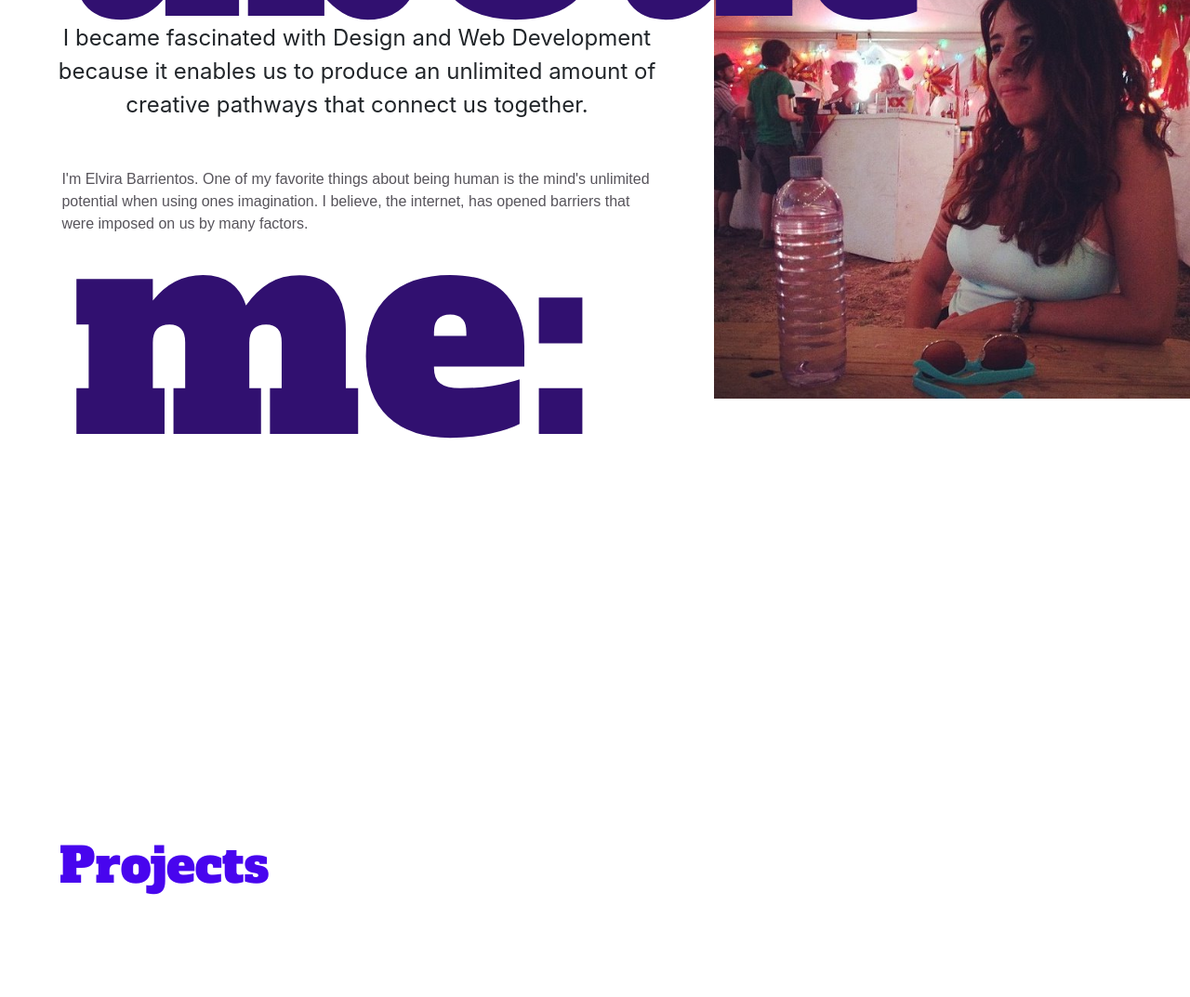
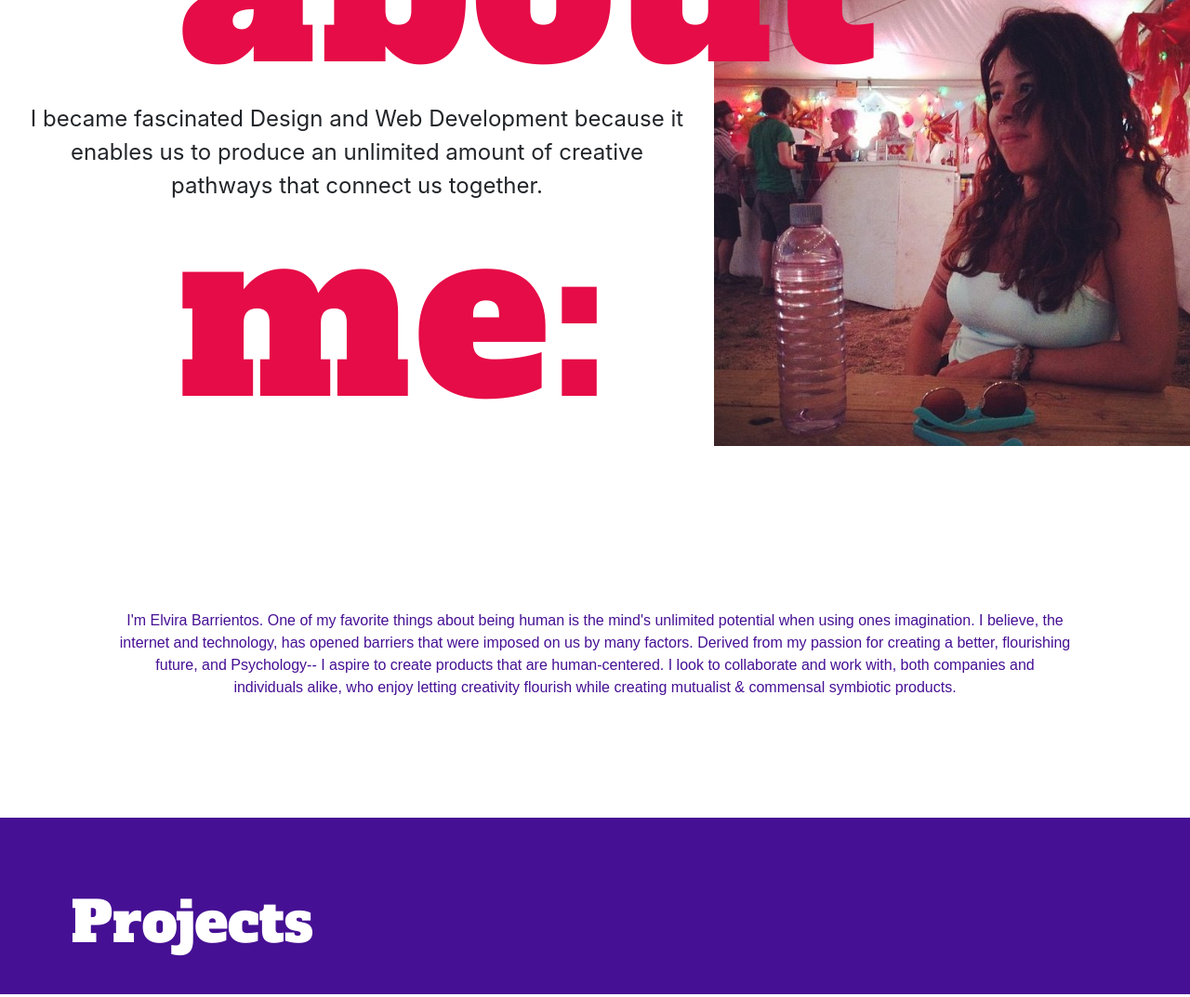
Before and after one commit to barrientoselvira/moonbeam.tech, a plain HTML site: page index.html in a window 1280 px wide. Shown: the part 1180-2253 px from the top of the page at 93% size. Drawn offline with nearby package versions, Linux system fonts and the light colour scheme.

Commit message:
updated look

```diff
--- a/assets/css/moon-redesign.css
+++ b/assets/css/moon-redesign.css
@@ -26,6 +26,8 @@ a:active {
 
 .navbar-brand {
     color: #370DF4;
+    font-family: 'Alfa Slab One', cursive;
+
 }
 
 .navbar {
@@ -52,11 +54,13 @@ a:active {
 
 #title {
     left: 30%;
-    color: #2C0756;
+    color: #EA154E;
     text-align: center;
     font-size: 90px;
     margin-top: 50%;
     position: relative;
+    font-family: 'Alfa Slab One', cursive;
+
 }
 
 #lead-in {
@@ -73,13 +77,17 @@ a:active {
 /* About Section */
 
  #about-title{
-     color: #311070;
+     color: #E60C47;
+     /* color: #311070; */
+     letter-spacing: 5px;
      /* color: white; */
-     font-size: 300px;
+     font-size: 240px;
      font-family: 'Alfa Slab One', cursive;
-     padding: 5%;
-     margin: 1%;
+     padding: 10%;
+     margin: 5%;
  }
+
+
 
 .abouttitle-liveshere {
     background-color: #461094;
@@ -88,6 +96,7 @@ a:active {
 }
 
 #about-me {
+    margin-top: 5%;
     font-size: 24px;
     width: 100%;
     text-align: center;
@@ -118,6 +127,14 @@ a:active {
     float: right;
 }
 
+#whoiam {
+    padding: 10%;
+    font-size: 16px;
+    font-family: 'Maven Pro', sans-serif;
+    color: #461094;
+    text-align: center;
+}
+
 
 
 
@@ -140,15 +157,21 @@ a:active {
 
 .projects-container{
     /* background-color: #F7F5F9; */
+    margin-top: -30%;
 
 }
 
 #projects-title {
+    padding: 6%;
     font-family: 'Alfa Slab One', cursive;
-    font-size: 52px;
-    color: #4805EE;
-    padding: 5%;
+    font-size: 60px;
+    color: white;
+    /* background-color: #461094; */
+}
 
+.projects-title-container {
+    background-color: #461094;
+    height: 190px;
 }
 
 
@@ -164,7 +187,7 @@ a:active {
 
   .container-social {
     height: 200px;
-    background-color: #F81919;
+    background-color: #EA154E;
   }
 
   /* Contact */
--- a/index.html
+++ b/index.html
@@ -74,7 +74,7 @@
               <div class="container-about">
                 <div class="abouttitle-liveshere">
                 <div id="about-title">
-                  <p> about me:</p>
+                  <p>about me:</p>
                 </div>
               </div>
               <div class="picture-container">
@@ -82,13 +82,17 @@
 
               </div>
               <div class="abouttalk-container">
-              <p id="about-me"> I became fascinated with Design and Web Development because it enables us to produce an unlimited amount of creative pathways that connect us together.
+              <p id="about-me"> I became fascinated Design and Web Development because it enables us to produce an unlimited amount of creative pathways that connect us together.
                   <p id="about-talk">
-                  <br> I'm Elvira Barrientos. One of my favorite things about being human is the mind's unlimited potential when using ones imagination. I believe, the internet, has opened barriers that were imposed
-                  on us by many factors.
+                  <!-- <br> I'm Elvira Barrientos. One of my favorite things about being human is the mind's unlimited potential when using ones imagination. I believe, the internet, has opened barriers that were imposed
+                  on us by many factors.  -->
                 </p>
               </div>
-            </div>
+            </div> <br>
+            <div class="favorites">
+            <p id="whoiam"> I'm Elvira Barrientos. One of my favorite things about being human is the mind's unlimited potential when using ones imagination. I believe, the internet and technology, has opened barriers that were imposed
+            on us by many factors. Derived from my passion for creating a better, flourishing future, and Psychology-- I aspire to create products that are human-centered. I look to collaborate and work with, both companies and individuals alike, who enjoy letting creativity flourish while creating mutualist & commensal symbiotic products.  </p>
+          </div>
             </section>
 
 
@@ -99,7 +103,9 @@
   <section id="projects">
     <div class="projects-container">
       <div class= "projects">
+        <div class="projects-title-container">
       <h1 id ="projects-title">Projects</h1>
+    </div>
   <div class="row cardRow text-center" align="center">
 </div>
 
```
